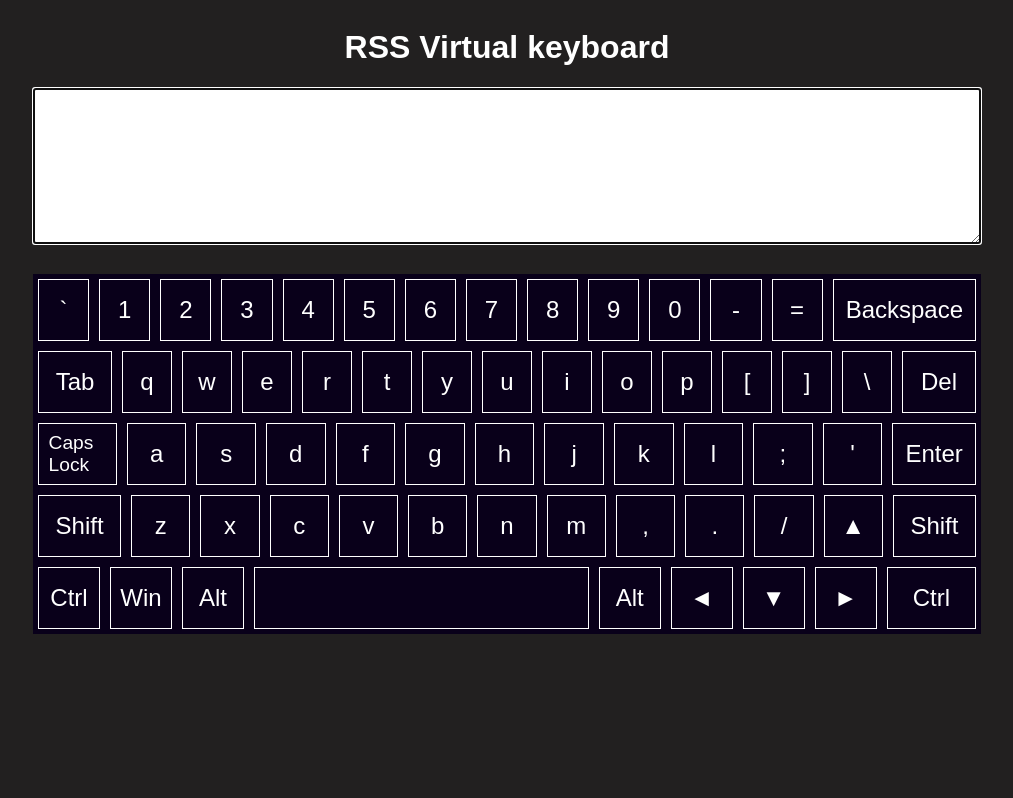
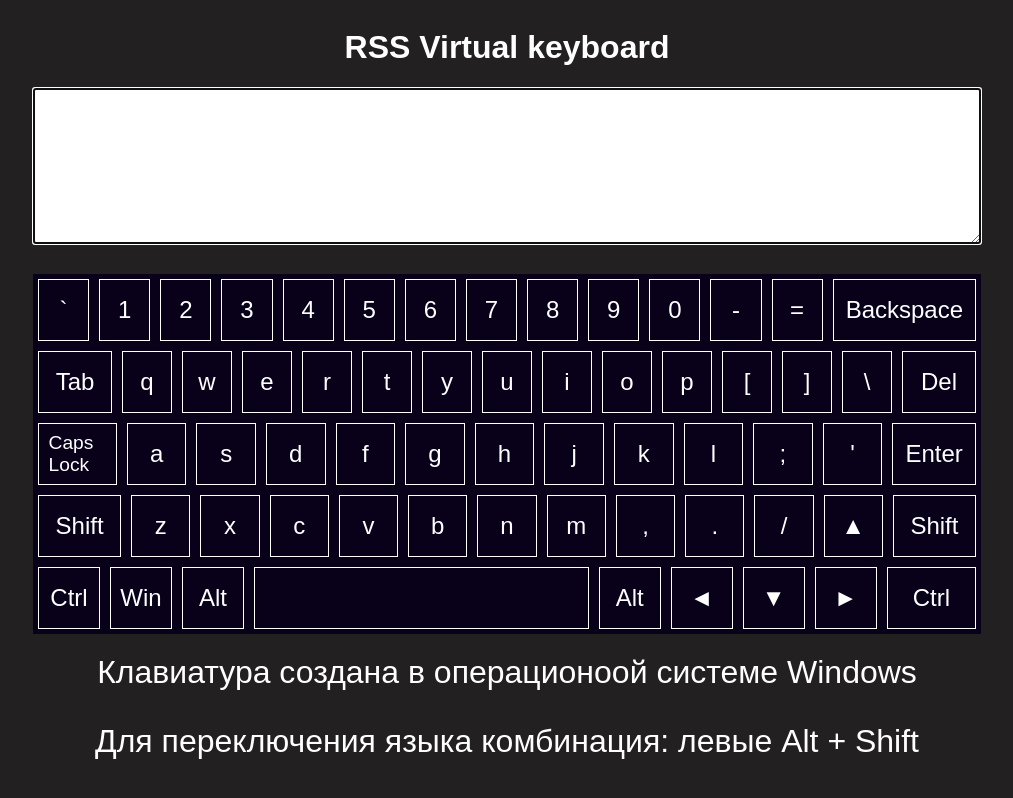
Before and after one commit to 0DiNEC/virtual-keyboard, a website: page index.html in a window 1280 px wide. Shown: the whole page, without its empty margins (133-1146 px from the left). Drawn offline with Linux system fonts and the light colour scheme.

Commit message:
feat: add info

```diff
--- a/app.js
+++ b/app.js
@@ -270,6 +270,12 @@
     innerHTML += "</div>";
     keyboard.insertAdjacentHTML("beforeend", innerHTML);
   }
+
+  document.body.insertAdjacentHTML(
+    "beforeend",
+    `<p class="info">Клавиатура создана в операционоой системе Windows</p>
+    <p class="info">Для переключения языка комбинация: левые Alt + Shift </p>`
+  );
 }
 buildHTML();
 
@@ -316,7 +322,8 @@
   switch (code) {
     case "Backspace":
       if (cursorPosition === 0) break;
-      text = text.substring(0, cursorPosition - 1) + text.substring(cursorPosition);
+      text =
+        text.substring(0, cursorPosition - 1) + text.substring(cursorPosition);
       // set textarea value
       textarea.value = text;
       textarea.selectionStart = cursorPosition - 1;
@@ -324,7 +331,8 @@
 
     case "Delete": {
       if (cursorPosition === text.length) break;
-      text = text.substring(0, cursorPosition) + text.substring(cursorPosition + 1);
+      text =
+        text.substring(0, cursorPosition) + text.substring(cursorPosition + 1);
       // set textarea value
       textarea.value = text;
       textarea.selectionStart = cursorPosition;
@@ -377,9 +385,10 @@
       break;
 
     default:
-      text = text.substring(0, cursorPosition)
-        + button.textContent
-        + text.substring(cursorPosition, text.length);
+      text =
+        text.substring(0, cursorPosition) +
+        button.textContent +
+        text.substring(cursorPosition, text.length);
       // set textarea value
       textarea.value = text;
       textarea.selectionStart = cursorPosition + 1;
@@ -459,7 +468,7 @@
       keyDown(keyboardCode[i], keyButtons[i]);
     }
   }
-  mouseSelectionStart = textarea.selectionStart
+  mouseSelectionStart = textarea.selectionStart;
 });
 
 let bAltKeyDown = false;
--- a/style.css
+++ b/style.css
@@ -19,6 +19,15 @@
 .textarea {
   font-size: 2em;
   margin-bottom: 30px;
+}
+
+.info {
+  margin-top: 20px;
+
+  font-size: 2em;
+  font-family: Arial, Helvetica, sans-serif;
+  text-align: center;
+  color: white;
 }
 
 .keyboard__row {
```
